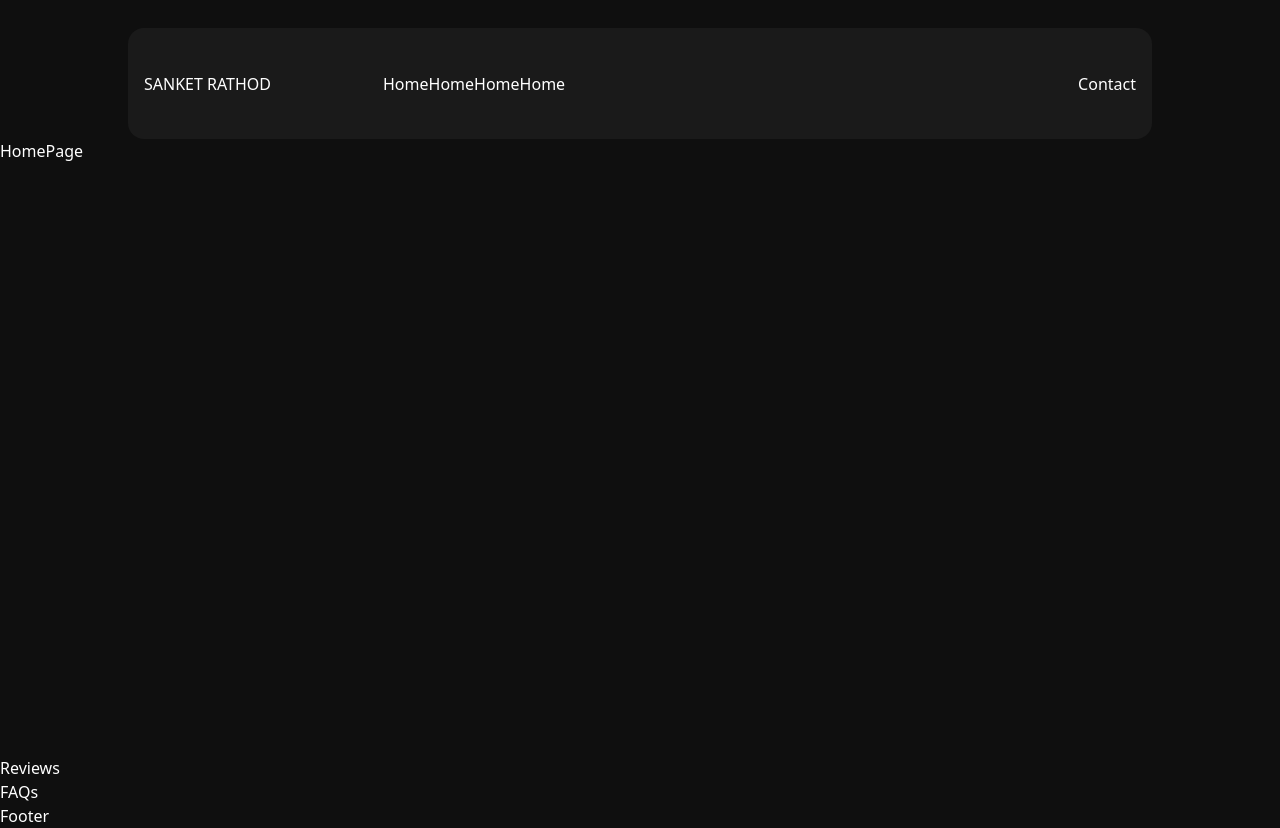
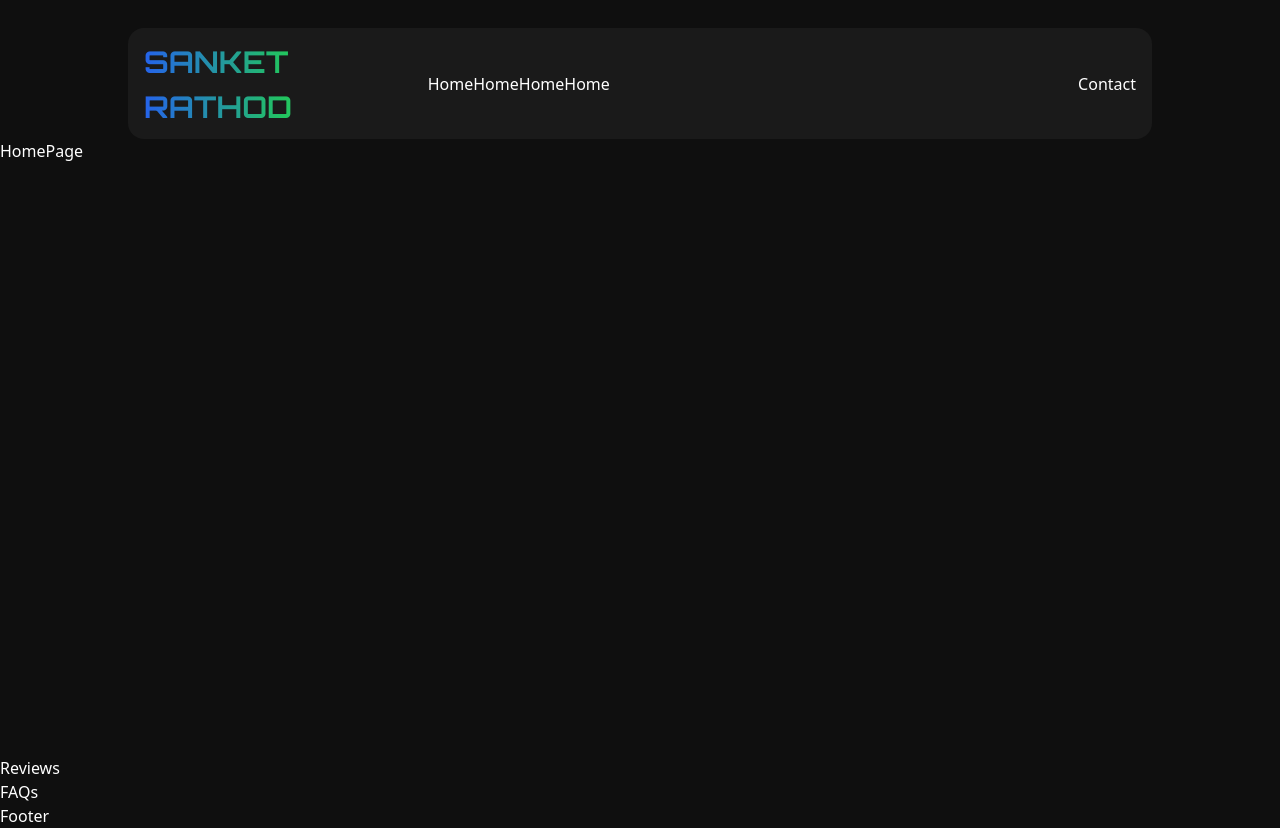
Before and after one commit to Sanket0798/Portfolio-2.0, a Next.js app: page / in a window 1280 px wide. Built offline with nearby package versions, Linux system fonts and the light colour scheme.

Commit message:
Minor Changes in Navbar font.

```diff
--- a/app/components/Navbar.jsx
+++ b/app/components/Navbar.jsx
@@ -5,7 +5,7 @@ const Navbar = () => {
   return (
     <nav className="">
       <div className="container mx-auto flex justify-between items-center h-[111px] bg-dark-bg rounded-default p-4">
-        <h1 className="uppercase">Sanket Rathod</h1>
+        <h1 className="uppercase font-orbitron text-[30px] font-semibold stroke-white bg-gradient-to-r from-blue-600 via-green-500 to-indigo-400 inline-block text-transparent bg-clip-text">Sanket Rathod</h1>
         <div className="w-[753px] flex items-center justify-between">
           <div>
             <a href="/Home">Home</a>
--- a/app/layout.js
+++ b/app/layout.js
@@ -38,7 +38,7 @@ export default function RootLayout({ children }) {
   return (
     <html lang="en">
       <body
-        className={`${robotoMono.variable} ${robotoFlex.variable} font-sans antialiased pt-[28px] pb-[28px]`}
+        className={`${robotoMono.variable} ${robotoFlex.variable} ${orbitron.variable} font-sans antialiased pt-[28px] pb-[28px]`}
       >
         <div className="flex flex-col min-h-screen">
           <Navbar />
--- a/app/styles/globals.css
+++ b/app/styles/globals.css
@@ -5,6 +5,7 @@
 @import url("https://fonts.googleapis.com/css2?family=Roboto+Flex:wght@100;200;300;400;500;600;700;800;900&display=swap");
 @import url("https://fonts.googleapis.com/css2?family=Roboto+Mono:wght@100;200;300;400;500;600;700&display=swap");
 @import url("https://fonts.googleapis.com/css2?family=Orbitron:wght@400..900&family=Roboto+Flex:opsz,wght@8..144,100..1000&display=swap");
+@import url('https://fonts.googleapis.com/css2?family=Orbitron&display=swap');
 
 * {
   margin: 0;
@@ -23,13 +24,14 @@
   --foreground: #ffffff;
   --font-roboto-mono: "Roboto Mono", monospace;
   --font-roboto-flex: "Roboto Flex", sans-serif;
+  --font-orbitron: "Orbitron", sans-serif;
 }
 
 body {
   display: block;
   color: var(--foreground);
   background: var(--background);
-  font-family: var(--font-roboto-mono), var(--font-roboto-flex);
+  font-family: var(--font-roboto-mono), var(--font-roboto-flex), var(--font-orbitron);
 }
 
 html {
@@ -46,3 +48,15 @@ body {
   height: 100%; /* Ensure full height */
   z-index: 1;
 }
+
+.font-orbitron {
+  font-family: var(--font-orbitron);
+}
+
+.stroke {
+    text-shadow:
+        -1px -1px 0 #ffffff,
+         1px -1px 0 #ffffff,
+        -1px  1px 0 #ffffff,
+         1px  1px 0 #ffffff;
+}
```
